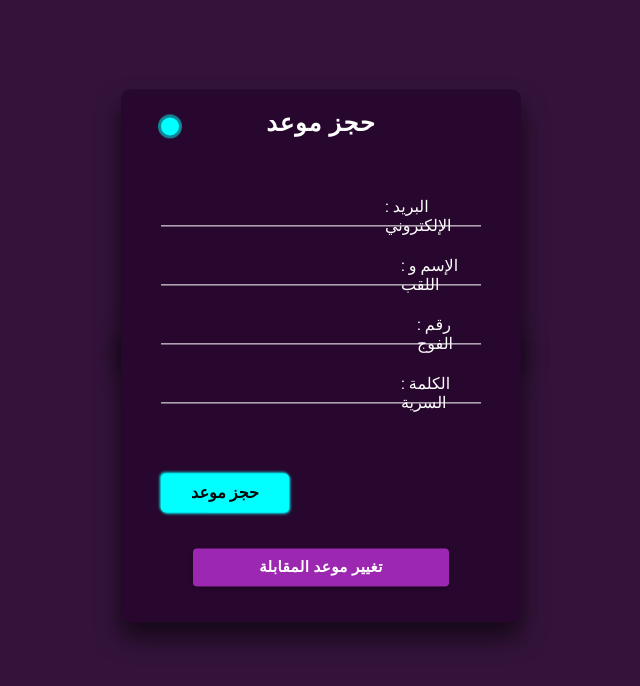
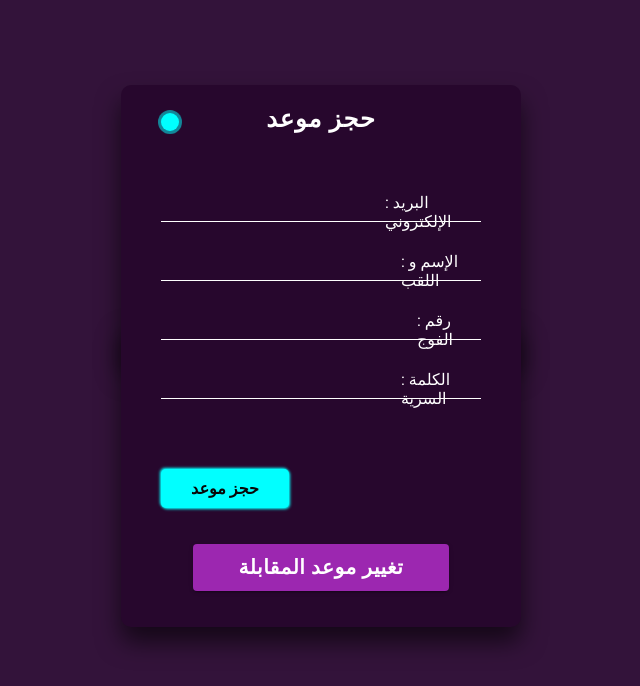
Before and after one commit to hb2026-1/portfolio, a React (Vite) app in the folder frontend/: page /addemail in a window 1280 px wide. Shown: the top 686 px of the page, without its empty margins (319-959 px from the left). Built offline with nearby package versions, Linux system fonts and the light colour scheme; no server answers.

Commit message:
1310255024

```diff
--- a/frontend/src/components/addemail/addemail.css
+++ b/frontend/src/components/addemail/addemail.css
@@ -7,7 +7,7 @@
 .btnchange{
   margin-bottom: 2rem !important;
   width: 80% !important;
-  font-size: 15px !important;
+  font-size: 20px !important;
   font-weight: 600 !important;
 
 }
@@ -277,7 +277,7 @@
   }
 }
 
-@media (max-width: 450px) {
+@media (max-width: 500px) {
   .login-box2 {
     width: 300px;
     padding: 10px;
```
